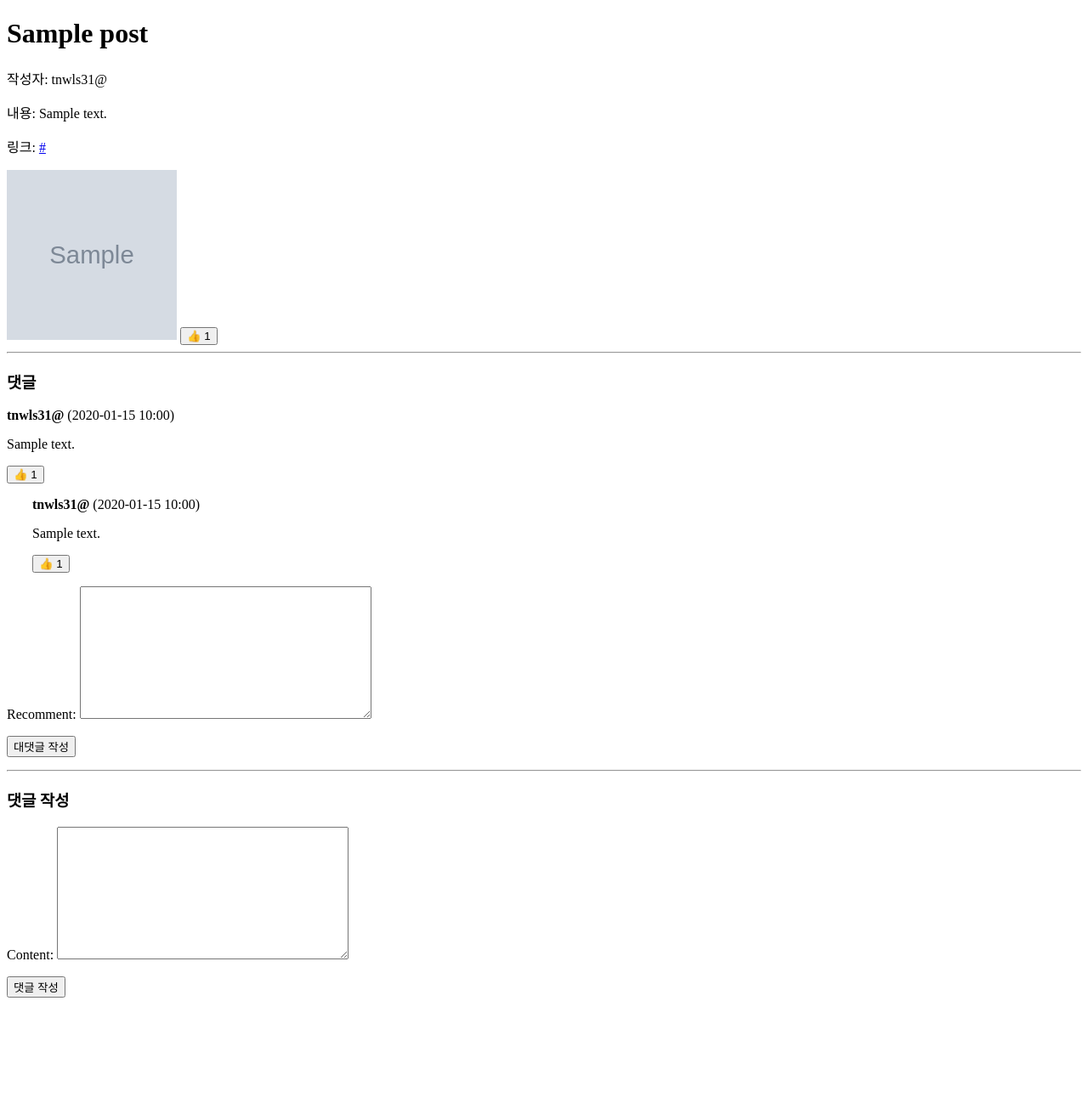
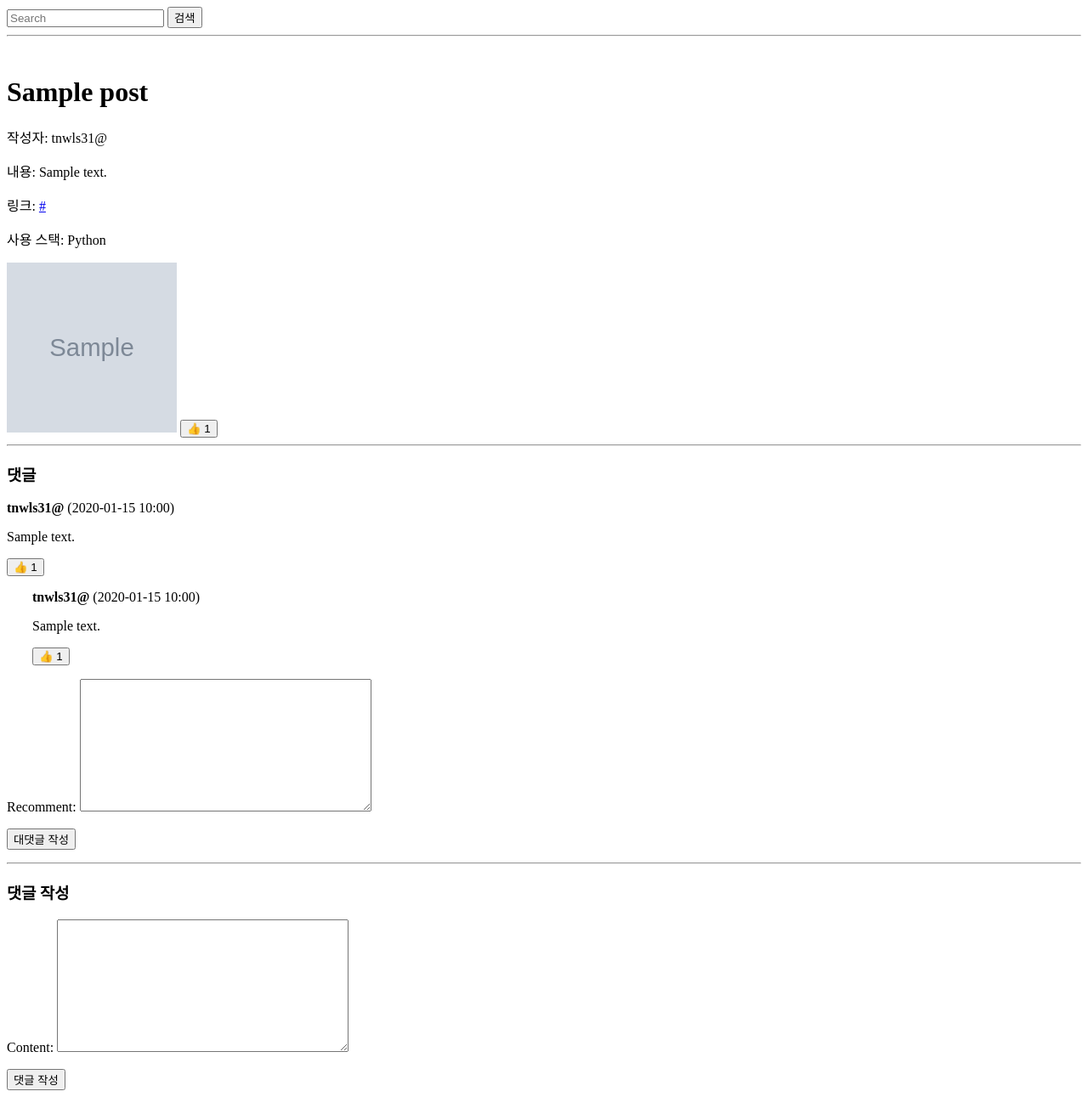
Before and after one commit to SSWU-LIKELION-13TH-BE/Django_BaekSujin, a Django app: page /post/detail/1/ in a window 1280 px wide. Shown: the whole page at 85% size. Before the commit the page ends 1174 px from the top, so only its background shows below. Run offline with Django 5.2, Linux system fonts and the light colour scheme; data comes from the database, SQL or seed files in the repository; tables that the repository leaves empty hold one stand-in row (values such as "Sample post"); grey boxes marked "Sample" are stand-in pictures.

Commit message:
feat: 검색 (최신순 정렬)

```diff
--- a/myproject/post/forms.py
+++ b/myproject/post/forms.py
@@ -1,5 +1,5 @@
 from django import forms
-from .models import Post, Comment, ReComment
+from .models import Post, Comment, ReComment, Search
 
 class PostForm(forms.ModelForm):
     class Meta:
@@ -17,3 +17,8 @@ class ReCommentForm(forms.ModelForm):
     class Meta:
         model = ReComment
         fields = ['recomment']
+
+class SearchForm(forms.ModelForm):
+    class Meta:
+        model = Search
+        fields = ['title']
--- a/myproject/post/models.py
+++ b/myproject/post/models.py
@@ -45,3 +45,6 @@ class CommentLike(models.Model):
 class ReCommentLike(models.Model):
     recomment = models.ForeignKey(ReComment, on_delete=models.CASCADE, related_name="likes")
     user = models.ForeignKey(CustomUser, on_delete=models.CASCADE)
+
+class Search(models.Model):
+    title = models.CharField(max_length=30)
--- a/myproject/post/templates/postDetail.html
+++ b/myproject/post/templates/postDetail.html
@@ -5,12 +5,21 @@
     <title>게시글 상세 보기</title>
 </head>
 <body>
+    <form action="{% url 'post:search' %}" method="post">
+        {% csrf_token %}
+        <input type="search" placeholder="Search" name="q" value="{{q}}">
+        <button type="submit">검색</button>
+    </form>
+
+    <hr><br>
+
     <h1>{{ post.title }}</h1>
 
     <!-- 게시글 정보 출력 -->
     <p>작성자: {{ post.writer.username }}</p>
     <p>내용: {{ post.content }}</p>
     <p>링크: <a href="{{ post.link }}">{{ post.link }}</a></p>
+    <p>사용 스택: {{ post.stack }}</p>
     {% if post.image %}
         <img src="{{ post.image.url }}" alt="게시글 이미지" style="width: 200px;height:200px;">
     {% endif %}
--- a/myproject/post/urls.py
+++ b/myproject/post/urls.py
@@ -1,8 +1,5 @@
 from django.urls import path
-from .views import (
-    post_view, detail_view, comment_view, recomment_view,
-    post_like, comment_like, recomment_like
-)
+from .views import post_view, detail_view, comment_view, recomment_view, post_like, comment_like, recomment_like, search_view
 
 app_name = "post"
 
@@ -16,4 +13,7 @@ urlpatterns = [
     path('detail/<int:post_id>/like/', post_like, name='post_like'),
     path('detail/<int:post_id>/comment/<int:comment_id>/like/', comment_like, name='comment_like'),
     path('detail/<int:post_id>/recomment/<int:recomment_id>/like/', recomment_like, name='recomment_like'),
+
+    # 검색
+    path('search/', search_view, name='search')
 ]
--- a/myproject/post/views.py
+++ b/myproject/post/views.py
@@ -2,6 +2,7 @@ from django.shortcuts import render, redirect, get_object_or_404
 from .forms import PostForm, CommentForm, ReCommentForm
 from .models import Post, Comment, ReComment, PostLike, CommentLike, ReCommentLike
 from django.contrib.auth.decorators import login_required
+from django.db.models import Q
 
 def post_view(request):
     if request.method == "POST":
@@ -75,3 +76,14 @@ def recomment_like(request, post_id, recomment_id):
     if not created:
         like.delete()
     return redirect('post:detail', post_id=post_id)
+
+def search_view(request):
+    posts = Post.objects.all().order_by('-id')
+
+    q = request.POST.get('q', "")
+
+    if q:
+        posts = posts.filter(title__icontains=q)
+        return render(request, 'search.html', {'posts':posts, 'q':q})
+    else:
+        return render(request, 'postDetail.html')
--- a/myproject/user/templates/main.html
+++ b/myproject/user/templates/main.html
@@ -14,6 +14,7 @@
         <a href="{% url 'post:write' %}"><button>글 작성</button></a>
     </div>
 
+
     {% else %}
     <h1>로그인 안 된 메인 페이지</h1>
     <div>
```
Also changed, not shown: myproject/post/templates/search.html (added, +20 -0 lines), myproject/image/postImage/4.jpg (added), myproject/image/postImage/hw2.png (added), myproject/image/postImage/hw2_GgE3PIg.png (added), myproject/image/postImage/hw2_xOWAHEi.png (added).
